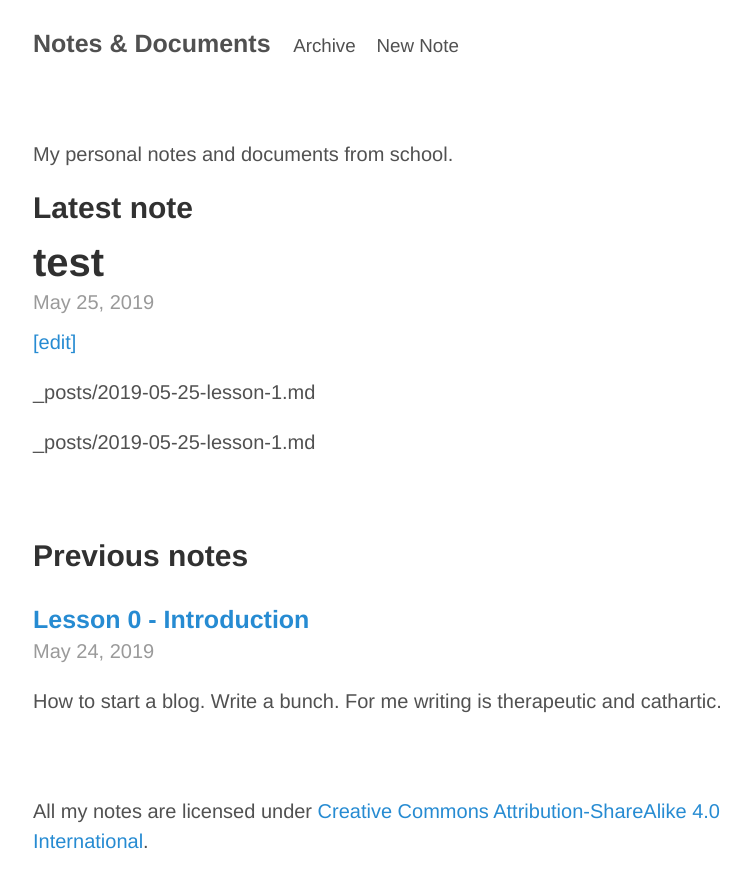
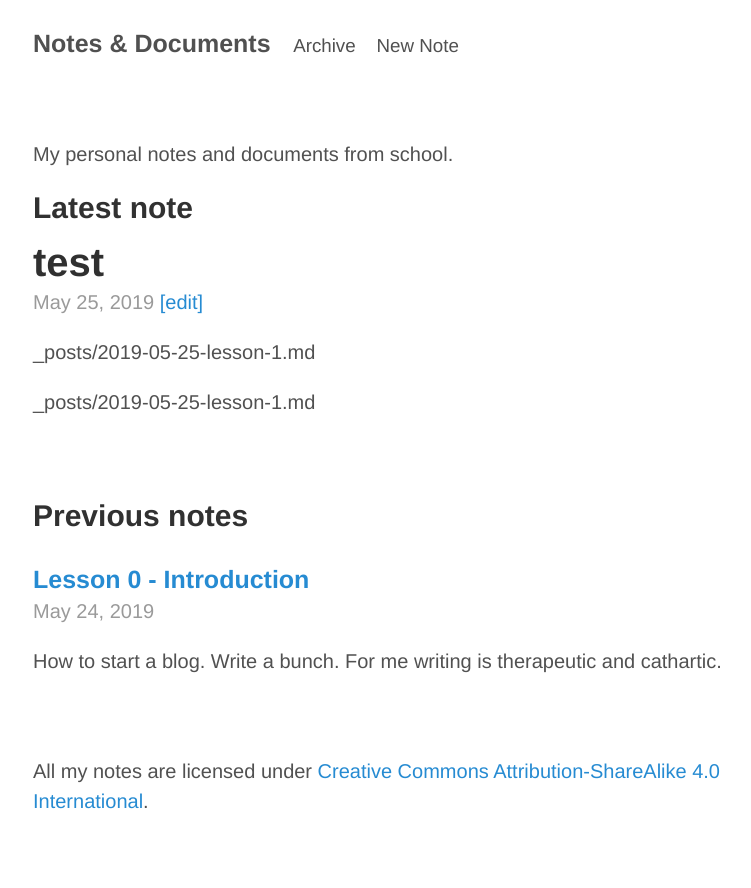
Before and after one commit to alex-esc/notes, a Jekyll site: the page built from index.md, in a window 1280 px wide. Shown: the top 888 px of the page, without its empty margins (227-978 px from the left). Built offline with Jekyll 4.4.1, drawn with Linux system fonts in a browser that asks for light colours.

Commit message:
Update index.md

```diff
--- a/index.md
+++ b/index.md
@@ -21,9 +21,8 @@ excerpt_separator: <!--more-->
     </a>
   </h1>
 
-  <div class="post-date">{{ post.date | date: "%b %-d, %Y" }}</div>
-  <div class="post-date">
-    <a href="{{site.editurl}}{% capture url_path %}{{site.url}}{{page.url}}{% endcapture %}">
+  <div class="post-date">{{ post.date | date: "%b %-d, %Y" }}
+    <a href="{{site.editurl}}{{page.relative_path}}">
       [edit]
     </a>
   </div>
```
